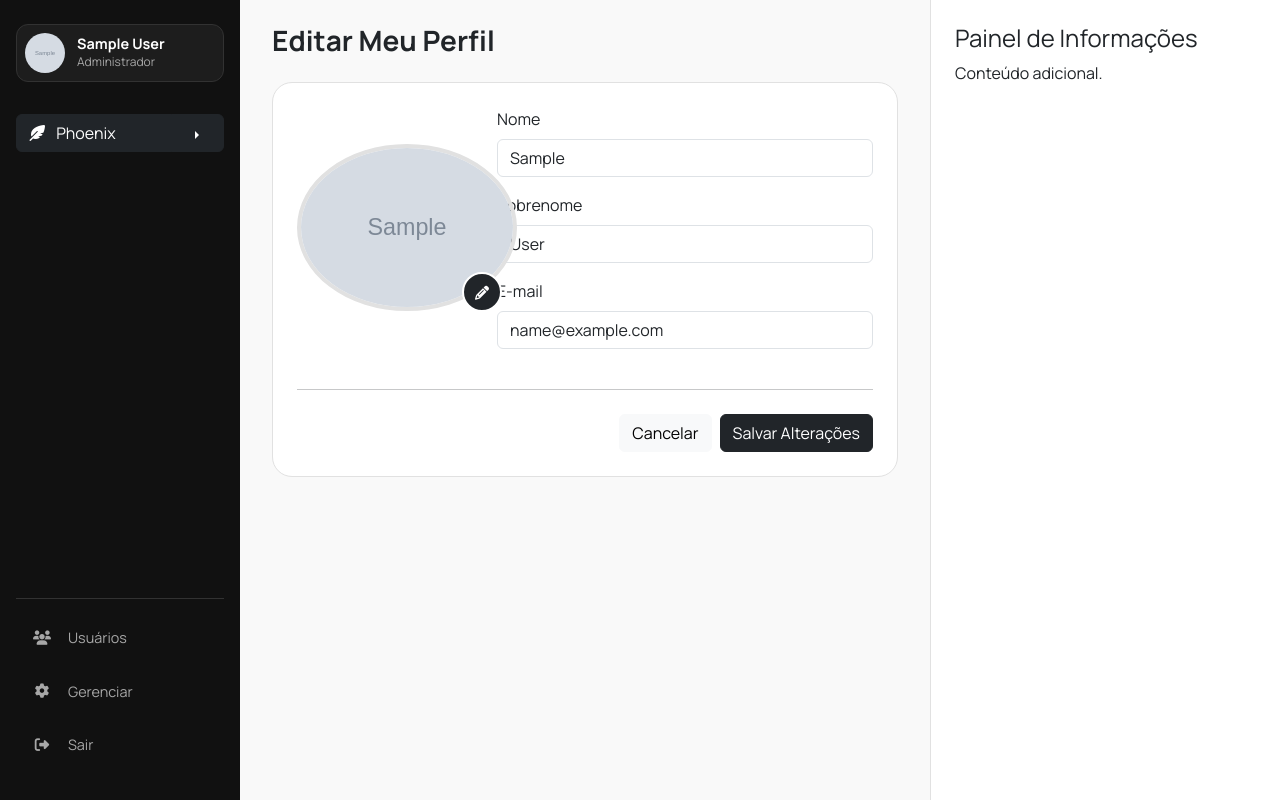
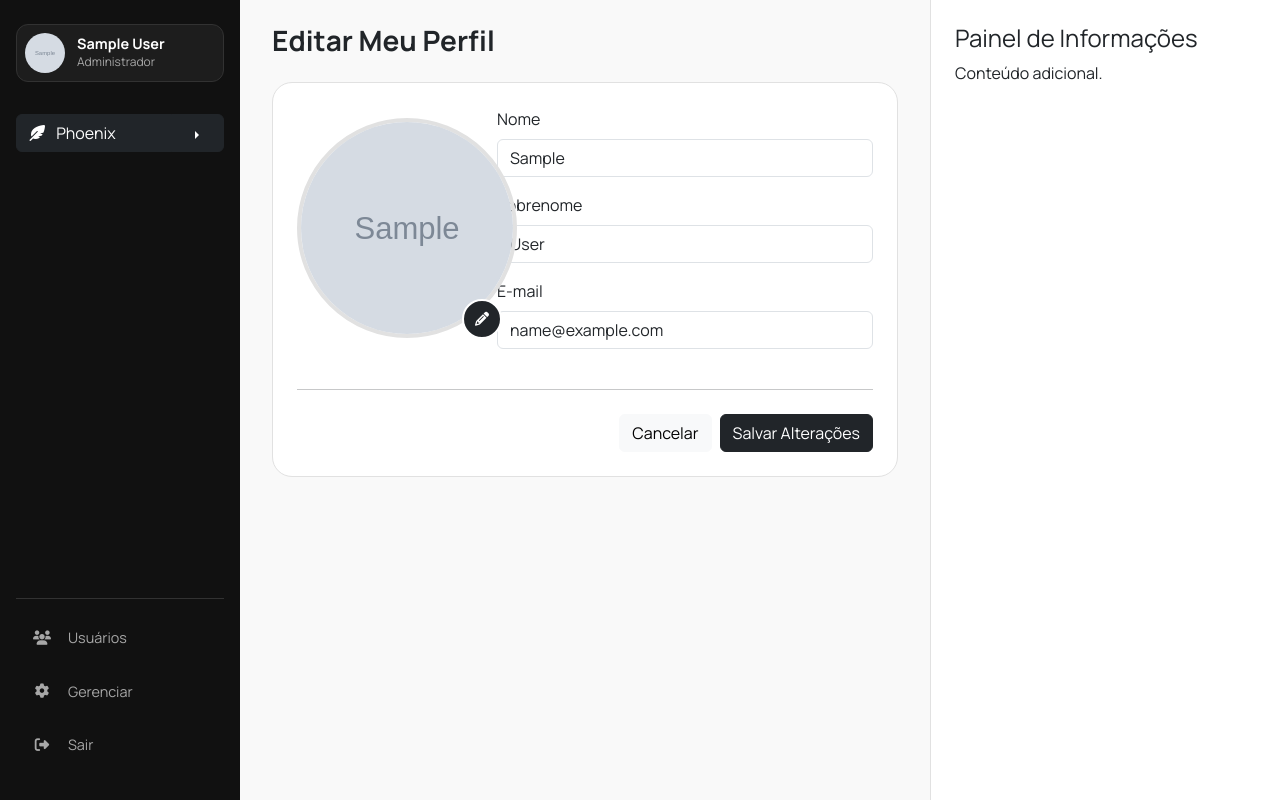
Before and after one commit to ianroddrs/sara_2, a Django app: page /profile/edit/ in a window 1280 px wide. Run offline with Django 4.2, Linux system fonts and the light colour scheme; a user stored in the database is signed in; tables that the repository leaves empty hold one stand-in row (values such as "Sample post"); grey boxes marked "Sample" are stand-in pictures.

Commit message:
ajuste de tamanho de imagem

```diff
--- a/core/templates/core/profile_form.html
+++ b/core/templates/core/profile_form.html
@@ -27,7 +27,7 @@
                             src="{{ form.instance.profile_picture.url }}"
                             alt="Foto de Perfil"
                             class="rounded-circle mb-3"
-                            style="width: 220px; object-fit: cover; border: 4px solid var(--border-color);">
+                            style="width: 220px; height: 220px; object-fit: cover; border: 4px solid var(--border-color);">
 
                         <span class="position-absolute rounded-circle bg-dark text-white d-flex align-items-center justify-content-center"
                             style="width: 40px; height: 40px; bottom: 15px; right: 15px; border: 2px solid white;">
```
